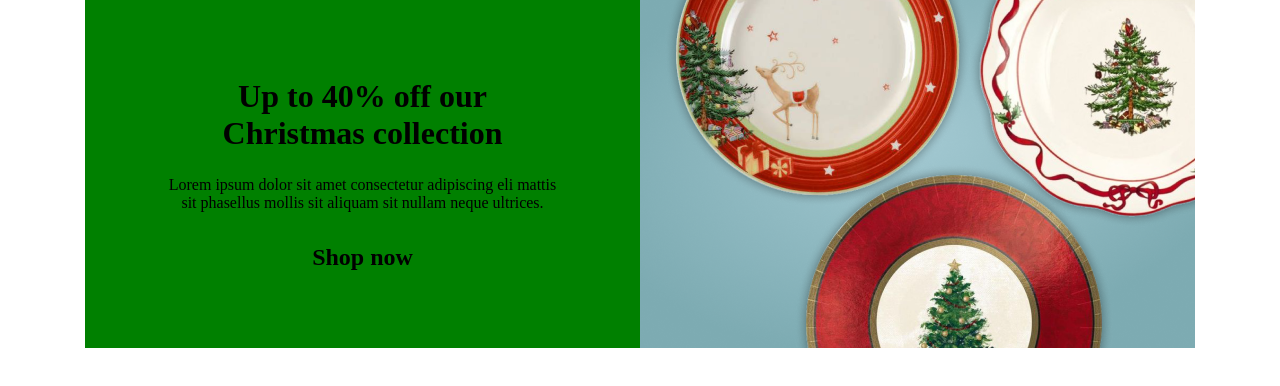
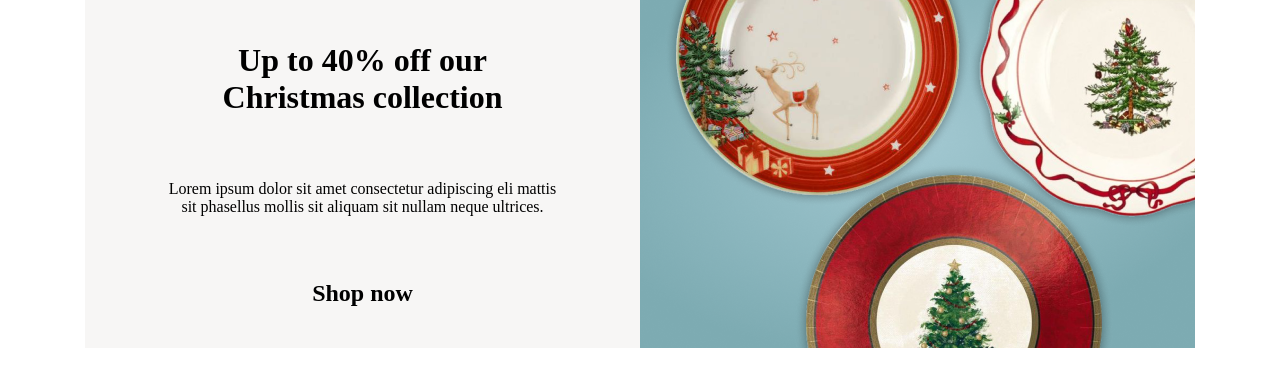
Before and after one commit to Babilina016/homework-03, a plain HTML site: page index.html in a window 1280 px wide. Drawn offline with Linux system fonts and the light colour scheme.

Commit message:
colour
adding back color;

```diff
--- a/styles/style.css
+++ b/styles/style.css
@@ -20,10 +20,13 @@
   padding-left: 165px;
   padding: 0px 78.5px;
   text-align: center;
-  background-color: green;
+  background-color: #f7f6f5;
 }
 
 .main-description {
-  margin-top: 24px;
-  margin-bottom: 32px;
+  margin-top: 64px;
+  margin-bottom: 64px;
 }
+.img {
+  background-color: #a2c8d1;
+}
```
